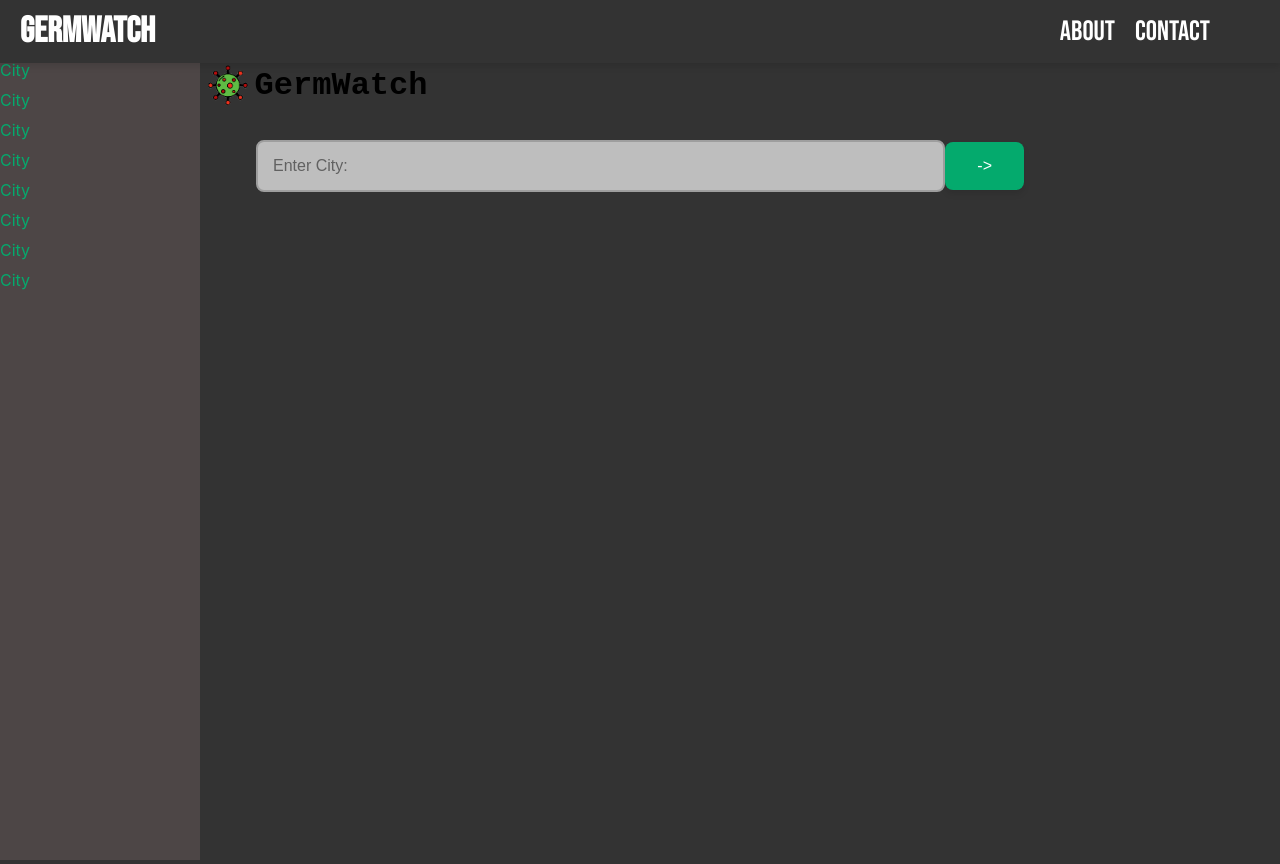
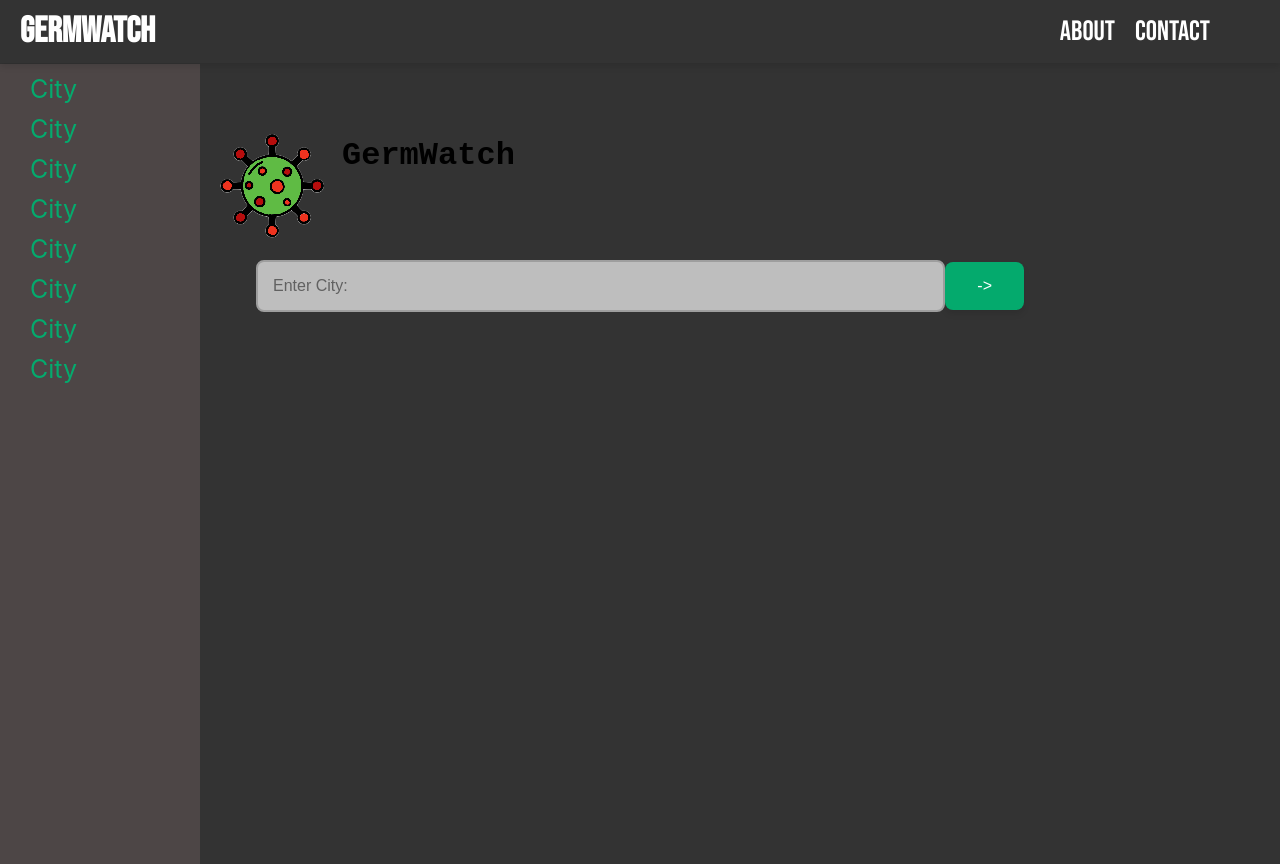
Before and after one commit to danatcosta3/C-s-get-degrees, a React (Create React App) app in the folder germwatch/: page / in a window 1280 px wide. Shown: the top 864 px of the page. Built offline with nearby package versions, Linux system fonts and the light colour scheme.

Commit message:
HomePageDraft

```diff
--- a/germwatch/src/HomePage.css
+++ b/germwatch/src/HomePage.css
@@ -67,6 +67,7 @@
     background-color: #4d4646;
     height: 100vh;
     width: 25vh;
+    top: 8vh;
   }
 
   .suggest-container ul {
@@ -79,7 +80,9 @@
   .suggest-container li {
     display: block; /* Ensure each list item behaves like a block */
     margin-bottom: 10px; /* Space between each city */
-    font-size: 16px; /* Set font size */
+    margin-left: 30px;
+    margin-top: 10px;
+    font-size: 25px; /* Set font size */
     cursor: pointer; /* Show pointer cursor on hover */
     color: #04AA6D; /* Style the text */
   }
@@ -99,14 +102,14 @@
   }
 
   .App-logo {
-    height: 50px; /* Adjust logo height */
+    margin-top: 60px;
   }
 
   .search-container {
     display: flex; /* Use flexbox for input and button */
     align-items: center; /* Center items vertically */
     justify-content: center; /* Center horizontally */
-    margin: 80px auto; /* Add space above and below, center horizontally */
+    margin: 200px auto; /* Add space above and below, center horizontally */
     width: 60%; /* Adjust the width to make it more compact */
   }
 
```
